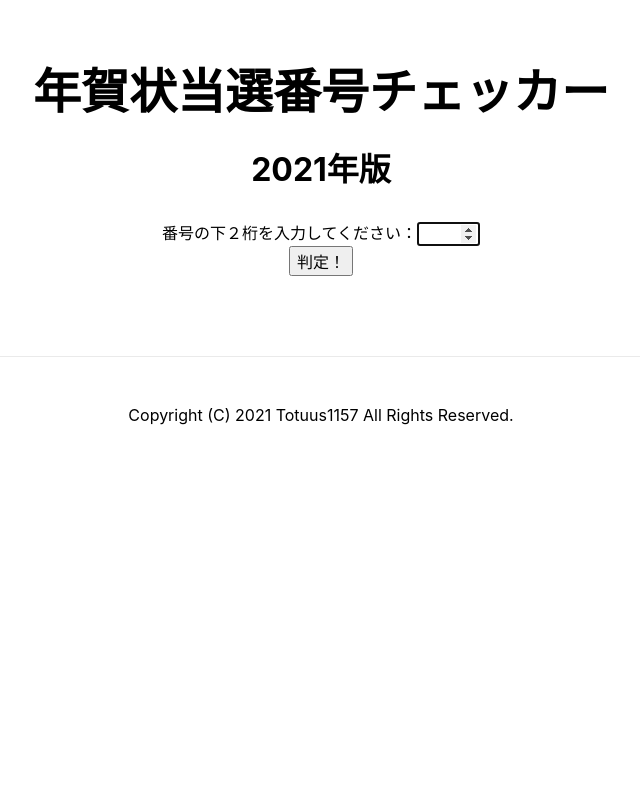
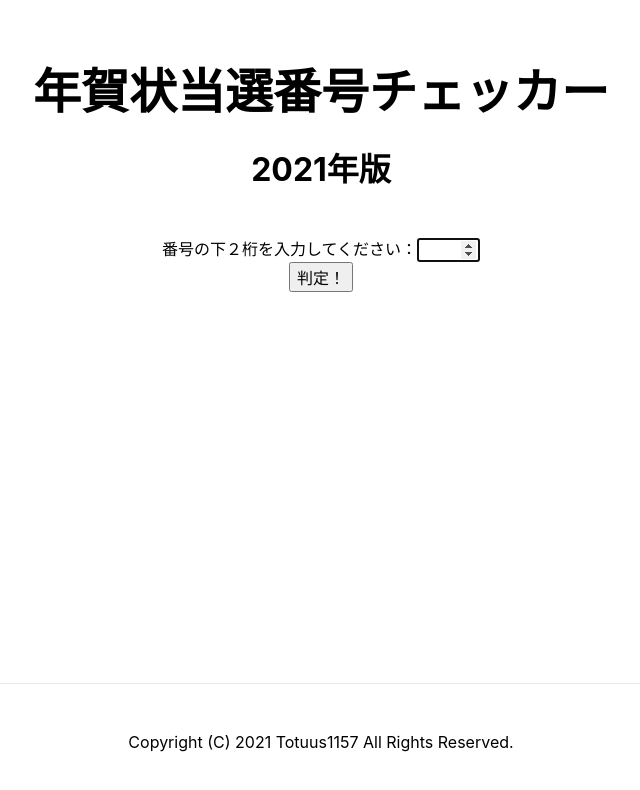
Before and after one commit to totuus1157/new-years-card-winner-number-checker, a Next.js app in the folder winner-number-checker/: page / in a window 1280 px wide. Shown: the top 790 px of the page, without its empty margins (319-959 px from the left). Built offline with nearby package versions, Linux system fonts and the light colour scheme.

Commit message:
レイアウト調整

```diff
--- a/winner-number-checker/pages/index.js
+++ b/winner-number-checker/pages/index.js
@@ -69,6 +69,9 @@ class Home extends React.Component {
             display: block;
             margin: 0 auto;
           }
+          section {
+            padding: 1rem;
+          }
         `}</style>
 
         <main className={styles.main}>
--- a/winner-number-checker/styles/Home.module.css
+++ b/winner-number-checker/styles/Home.module.css
@@ -1,10 +1,12 @@
 .container {
+  display: flex;
+  flex-direction: column;
+  min-height: 100vh;
   padding: 0 2rem;
 }
 
 .main {
   padding: 4rem 0;
-  flex: 1;
   display: flex;
   flex-direction: column;
   justify-content: center;
@@ -13,11 +15,11 @@
 
 .footer {
   display: flex;
-  flex: 1;
   padding: 2rem 0;
   border-top: 1px solid #eaeaea;
   justify-content: center;
   align-items: center;
+  margin-top: auto
 }
 
 .footer a {
```
